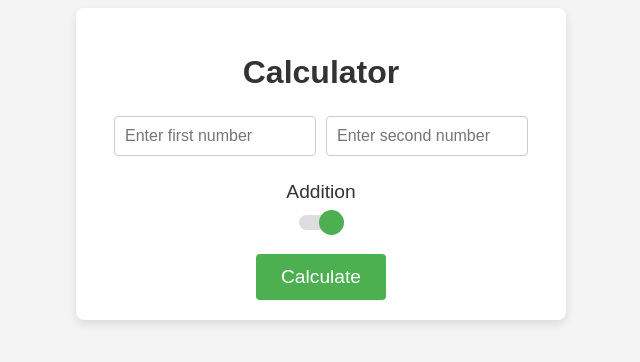
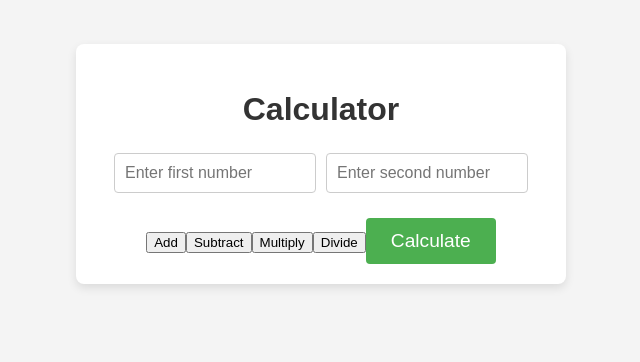
Before and after one commit to Kartikeyy-pandeyy/frontend-calculator, a React (Create React App) app: page / in a window 1280 px wide. Shown: the part 236-598 px from the top of the page, without its empty margins (319-959 px from the left). Built offline with nearby package versions, Linux system fonts and the light colour scheme.

Commit message:
Updated buttons

```diff
--- a/src/App.js
+++ b/src/App.js
@@ -5,7 +5,7 @@ import './App.css';  // Import the CSS file
 function App() {
     const [num1, setNum1] = useState("");
     const [num2, setNum2] = useState("");
-    const [operation, setOperation] = useState("add");
+    const [operation, setOperation] = useState("");
     const [result, setResult] = useState(null);
 
     const calculate = async () => {
@@ -13,9 +13,18 @@ function App() {
         setResult(response.data.result);
     };
 
-    const handleSliderChange = (e) => {
+    const handleOnClickAdd = (e) => {
         // Change operation based on slider value
-        setOperation(e.target.value === "1" ? "add" : "subtract");
+        setOperation("add");
+    };
+    const handleOnClickSubtract = (e) => {
+        setOperation("subtract");
+    };
+    const handleOnClickMultiply = (e) => {
+        setOperation("multiply")
+    };
+    const handleOnClickDivide = (e) => {
+        setOperation("divide")
     };
 
     return (
@@ -38,17 +47,10 @@ function App() {
                 />
             </div>
 
-            <div className="slider-container">
-                <label className="slider-label">{operation === "add" ? "Addition" : "Subtraction"}</label>
-                <input
-                    type="range"
-                    min="0"
-                    max="1"
-                    value={operation === "add" ? "1" : "0"}
-                    onChange={handleSliderChange}
-                    className="slider"
-                />
-            </div>
+            <button className="op-btn" onClick={handleOnClickAdd}>Add</button>
+            <button className="op-btn" onClick={handleOnClickAdd}>Subtract</button>
+            <button className="op-btn" onClick={handleOnClickAdd}>Multiply</button>
+            <button className="op-btn" onClick={handleOnClickAdd}>Divide</button>
 
             <button className="calculate-button" onClick={calculate}>Calculate</button>
             {result !== null && <h3 className="result-text">Result: {result}</h3>}
```
